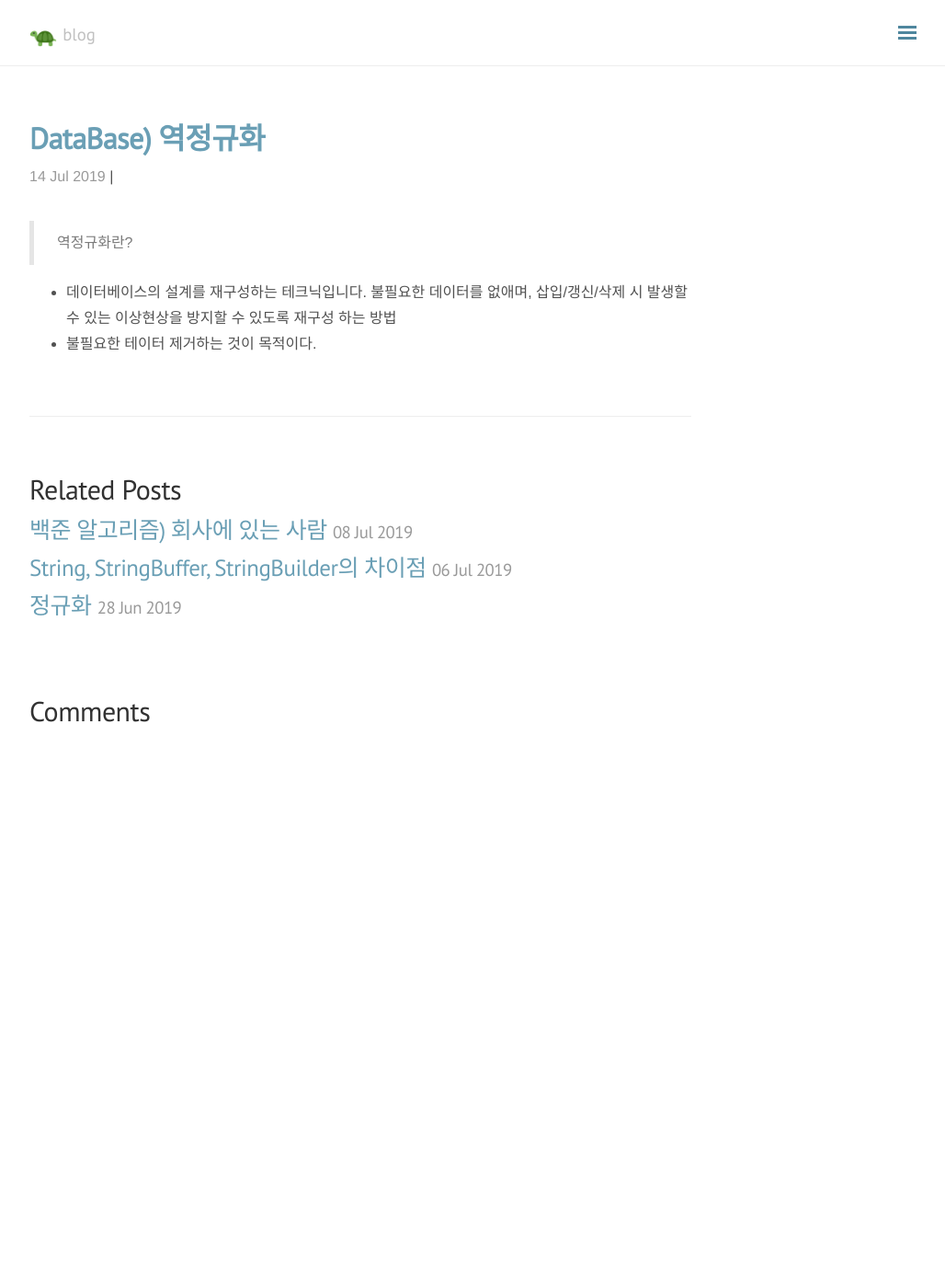
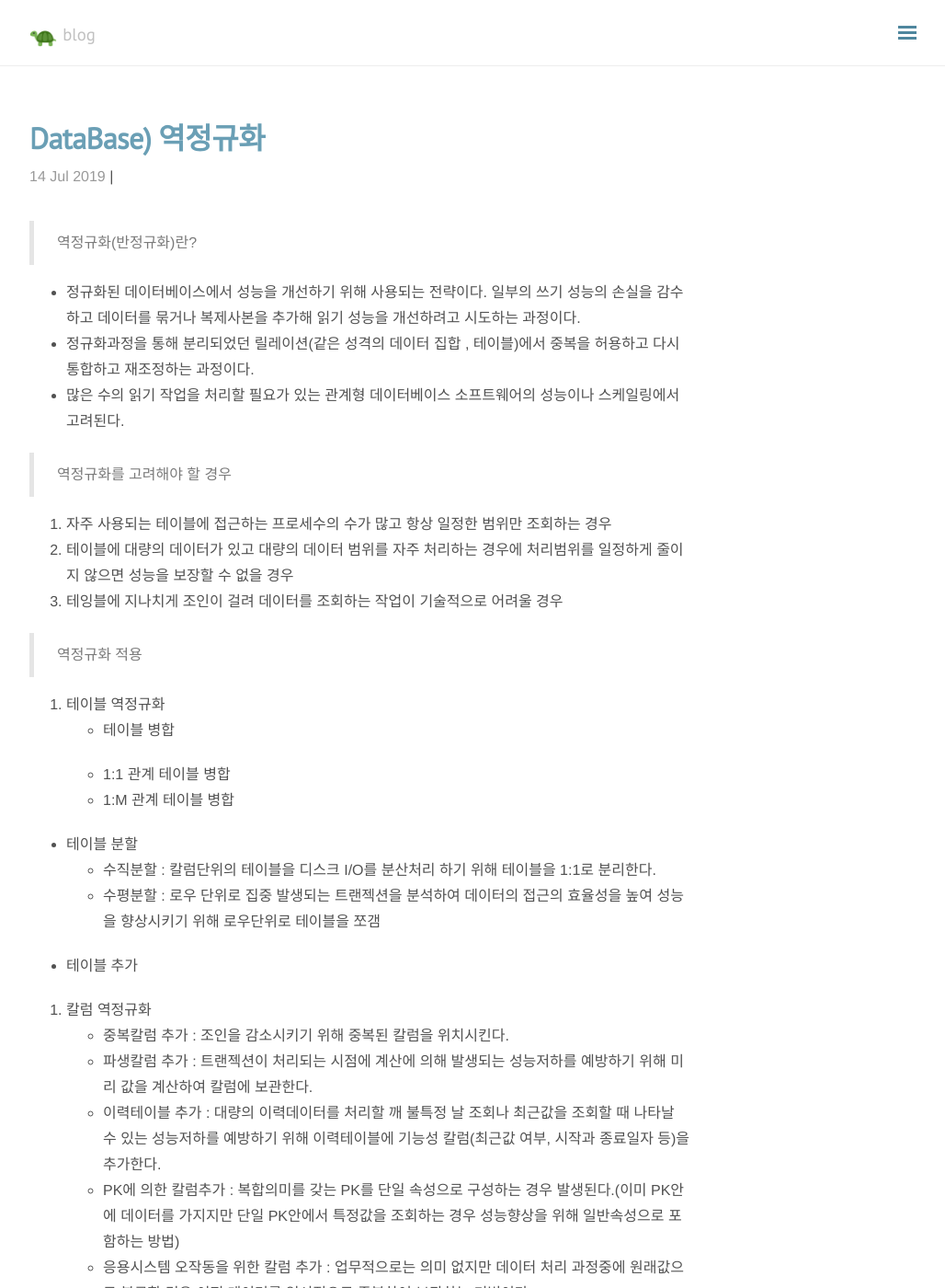
Before and after one commit to choijuri/choijuri.github.io, a Jekyll site: the page built from _posts/2019-07-14-역정규화.md, in a window 1280 px wide and 1400 px high. Shown: the whole window at 92% size, without its empty margins (248-1276 px from the left). Built offline with Jekyll 4.4.1, drawn with Linux system fonts in a browser that asks for light colours; nearby versions of some CDN libraries; comment, search, counter and statistics services are not loaded; some of the changed text lies outside the part shown.

Commit message:
add post

```diff
--- a/_posts/2019-07-14-역정규화.md
+++ b/_posts/2019-07-14-역정규화.md
@@ -5,7 +5,42 @@ category: DataBase
 ---
 
 
->역정규화란?
+>역정규화(반정규화)란?
 
- - 데이터베이스의 설계를 재구성하는 테크닉입니다. 불필요한 데이터를 없애며, 삽입/갱신/삭제 시 발생할 수 있는 이상현상을 방지할 수 있도록 재구성 하는 방법
- - 불필요한 테이터 제거하는 것이 목적이다.
+ - 정규화된 데이터베이스에서 성능을 개선하기 위해 사용되는 전략이다. 일부의 쓰기 성능의 손실을 감수하고 데이터를 묶거나 복제사본을 추가해 읽기 성능을 개선하려고 시도하는 과정이다.
+ - 정규화과정을 통해 분리되었던 릴레이션(같은 성격의 데이터 집합 , 테이블)에서 중복을 허용하고 다시 통합하고 재조정하는 과정이다.
+ - 많은 수의 읽기 작업을 처리할 필요가 있는 관계형 데이터베이스 소프트웨어의 성능이나 스케일링에서 고려된다.
+
+
+>역정규화를 고려해야 할 경우
+
+1. 자주 사용되는 테이블에 접근하는 프로세수의 수가 많고 항상 일정한 범위만 조회하는 경우
+2. 테이블에 대량의 데이터가 있고 대량의 데이터 범위를 자주 처리하는 경우에 처리범위를 일정하게 줄이지 않으면 성능을 보장할 수 없을 경우
+3. 테잉블에 지나치게  조인이 걸려 데이터를 조회하는 작업이 기술적으로 어려울 경우
+
+>역정규화 적용
+
+1. 테이블 역정규화
+- 테이블 병합
+    - 1:1 관계 테이블 병합
+    - 1:M 관계 테이블 병합
+
+- 테이블 분할
+    - 수직분할 : 칼럼단위의 테이블을 디스크 I/O를 분산처리 하기 위해 테이블을 1:1로 분리한다.
+    - 수평분할 :  로우 단위로 집중 발생되는 트랜젝션을 분석하여 데이터의 접근의 효율성을 높여 성능을 향상시키기 위해 로우단위로 테이블을 쪼갬
+- 테이블 추가
+
+2. 칼럼 역정규화
+- 중복칼럼 추가 : 조인을 감소시키기 위해 중복된 칼럼을 위치시킨다.
+- 파생칼럼 추가 : 트랜젝션이 처리되는 시점에 계산에 의해 발생되는 성능저하를 예방하기 위해 미리 값을 계산하여 칼럼에 보관한다.
+- 이력테이블 추가 : 대량의 이력데이터를 처리할 깨 불특정 날 조회나 최근값을 조회할 때 나타날 수 있는 성능저하를 예방하기 위해 이력테이블에 기능성 칼럼(최근값 여부, 시작과 종료일자 등)을 추가한다.
+- PK에 의한 칼럼추가 : 복합의미를 갖는 PK를 단일 속성으로 구성하는 경우 발생된다.(이미 PK안에 데이터를 가지지만 단일 PK안에서 특정값을 조회하는 경우 성능향상을 위해 일반속성으로 포함하는 방법)
+- 응용시스템 오작동을 위한 칼럼 추가 : 업무적으로는 의미 없지만 데이터 처리 과정중에 원래값으로 복구할 경우 이전 데이터를 임시적으로 중복하여 보관하는 기법이다.
+
+3. 관계 역정규화
+- 중복관계 추가 : 데이터를 처리하기 위한 여러 경로를 거처 조인이 가능하지만 이때 발생할 수 있는 성능저하를 예방하기 위해 추가적인 관계를 맺는 방법
+
+
+`참고`
+https://dodo000.tistory.com/21
+http://www.dbguide.net/db.db?cmd=view&boardUid=148185&boardConfigUid=9&categoryUid=216&boardIdx=133&boardStep=1
```
